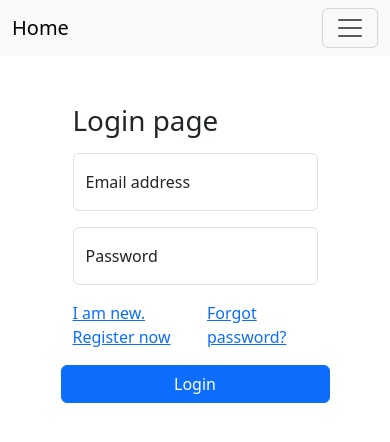
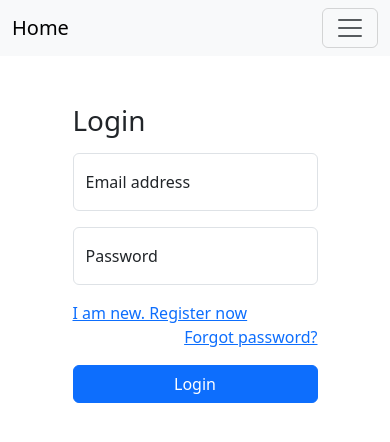
Before and after one commit to sharonlhs/login-register, a Vue app: page /login in a window 390 px wide. Shown: the top 442 px of the page. Built offline with nearby package versions, Linux system fonts and the light colour scheme.

Commit message:
edit: login-page link

```diff
--- a/src/components/LoginPage.vue
+++ b/src/components/LoginPage.vue
@@ -1,7 +1,7 @@
 <template>
   <div class="container mb-3 p-5">
     <form class="mx-auto col-10 col-md-8 col-lg-6" autocomplete="off">
-      <h1 class="mb-3">Login page</h1>
+      <h1 class="mb-3">Login</h1>
       <div class="form-floating mb-3">
         <input type="email" class="form-control" id="floatingInput" placeholder="name@example.com">
         <label for="floatingInput">Email address</label>
@@ -10,15 +10,10 @@
         <input type="password" class="form-control" id="floatingPassword" placeholder="Password">
         <label for="floatingPassword">Password</label>
       </div>
-      <div class="row align-items-start">
-        <div class="col">
-          <RouterLink class="link-primary" to="/signup">I am new. Register now</RouterLink>
-        </div>
-        <div class="col">
-          <RouterLink class="link-primary float-end" to="/forgot-password">Forgot password?</RouterLink>
-        </div>
-
-      <button type="button" class="mt-3 col-12 btn btn-primary">Login</button>
+      <div class="col-md-12 mt-3">
+        <RouterLink class="link-primary" to="/signup">I am new. Register now</RouterLink>
+        <RouterLink class="link-primary float-end" to="/forgot-password">Forgot password?</RouterLink>
+        <button type="button" class="mt-3 col-12 btn btn-primary">Login</button>
 
       </div>
     </form>
```
